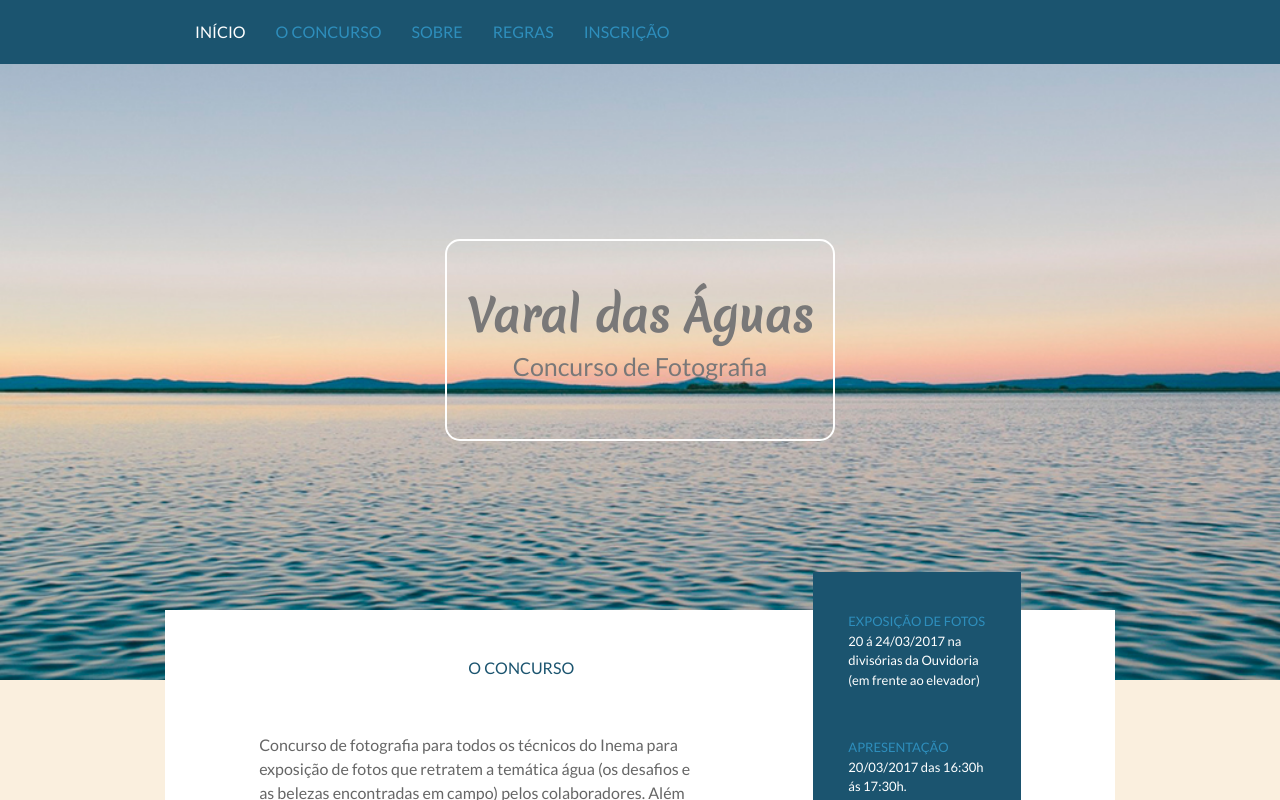
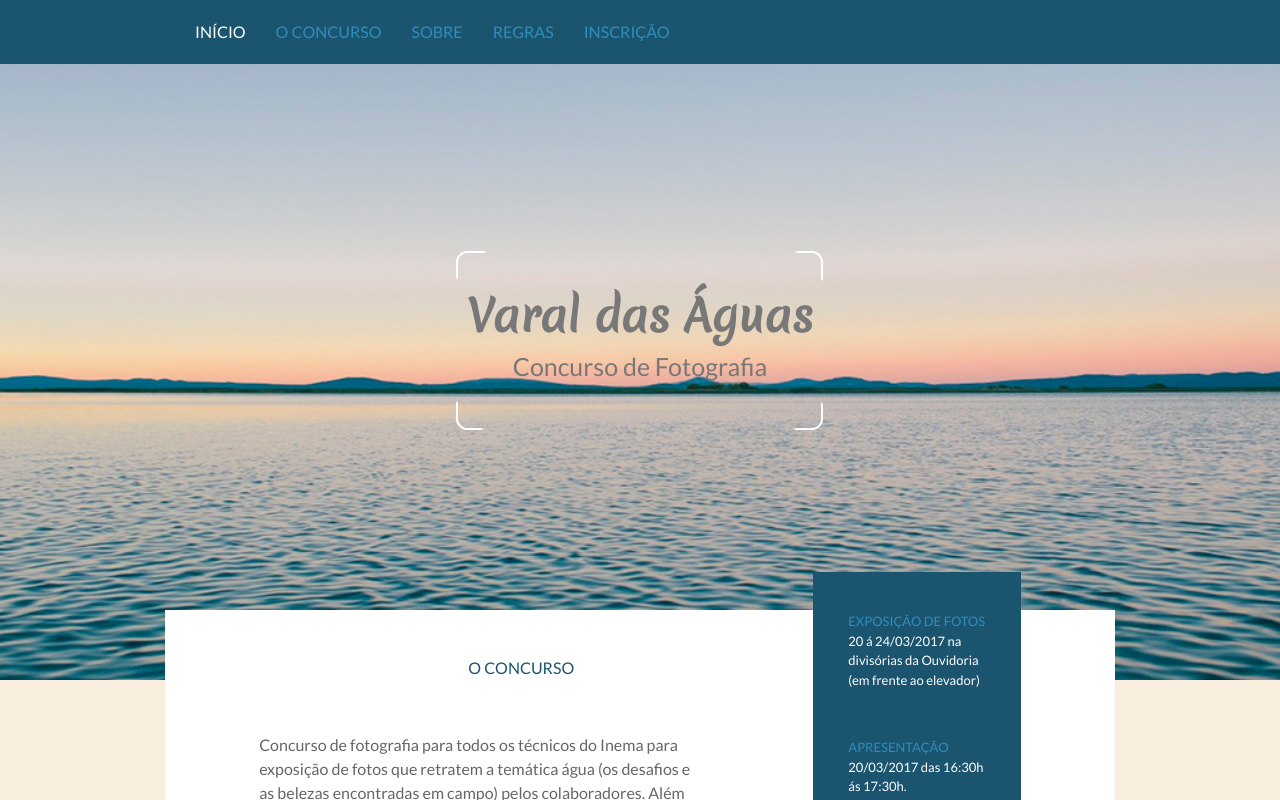
Before and after one commit to leosena777/desafio-inema-varal-das-aguas, a React (Create React App) app in the folder frontend/: page / in a window 1280 px wide. Shown: the top 800 px of the page. Built offline with nearby package versions, Linux system fonts and the light colour scheme.

Commit message:
:art: Implementa borda no topo
borda personalizada com png inserida

```diff
--- a/frontend/src/styles/App.scss
+++ b/frontend/src/styles/App.scss
@@ -41,11 +41,11 @@ header {
   justify-content: center;
   .box-logo {
     padding: 50px 20px;
-    border: 2px $white solid;
     border-radius: 15px;
     align-self: center;
     color: $grey;
     text-align: center;
+    background: url("../images/borda.png") no-repeat center center;
     h1 {
       font-family: "Merienda", cursive;
       font-size: 43px;
```
Also changed, not shown: frontend/src/images/borda.png (added).
